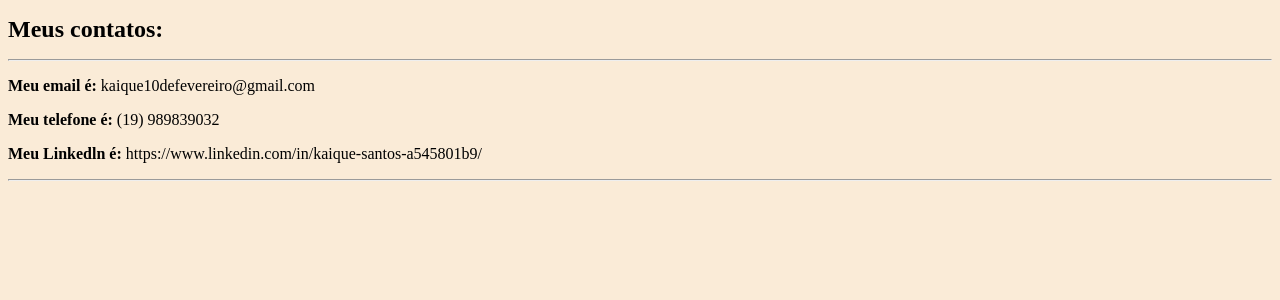
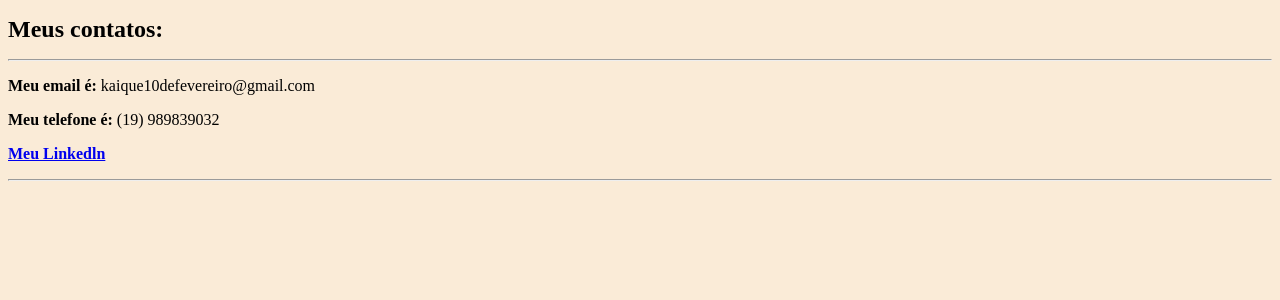
Before and after one commit to kaique321123/Site_Python, a Flask app: page /contatos in a window 1280 px wide. Shown: the top 300 px of the page. Run offline with Flask 2, Linux system fonts and the light colour scheme.

Commit message:
Update contatos.html

```diff
--- a/templates/contatos.html
+++ b/templates/contatos.html
@@ -9,7 +9,7 @@
 <hr>
 <p><b>Meu email é:</b> kaique10defevereiro@gmail.com</p>
 <p><b>Meu telefone é:</b> (19) 989839032</p>
-<p><b>Meu Linkedln é:</b> https://www.linkedin.com/in/kaique-santos-a545801b9/ </p>
+    <p><a href="https://www.linkedin.com/in/kaique-santos-a545801b9/"><b>Meu Linkedln</b></a></p>
 <hr>
 </body>
 <body style="background-color:Antiquewhite">
```
